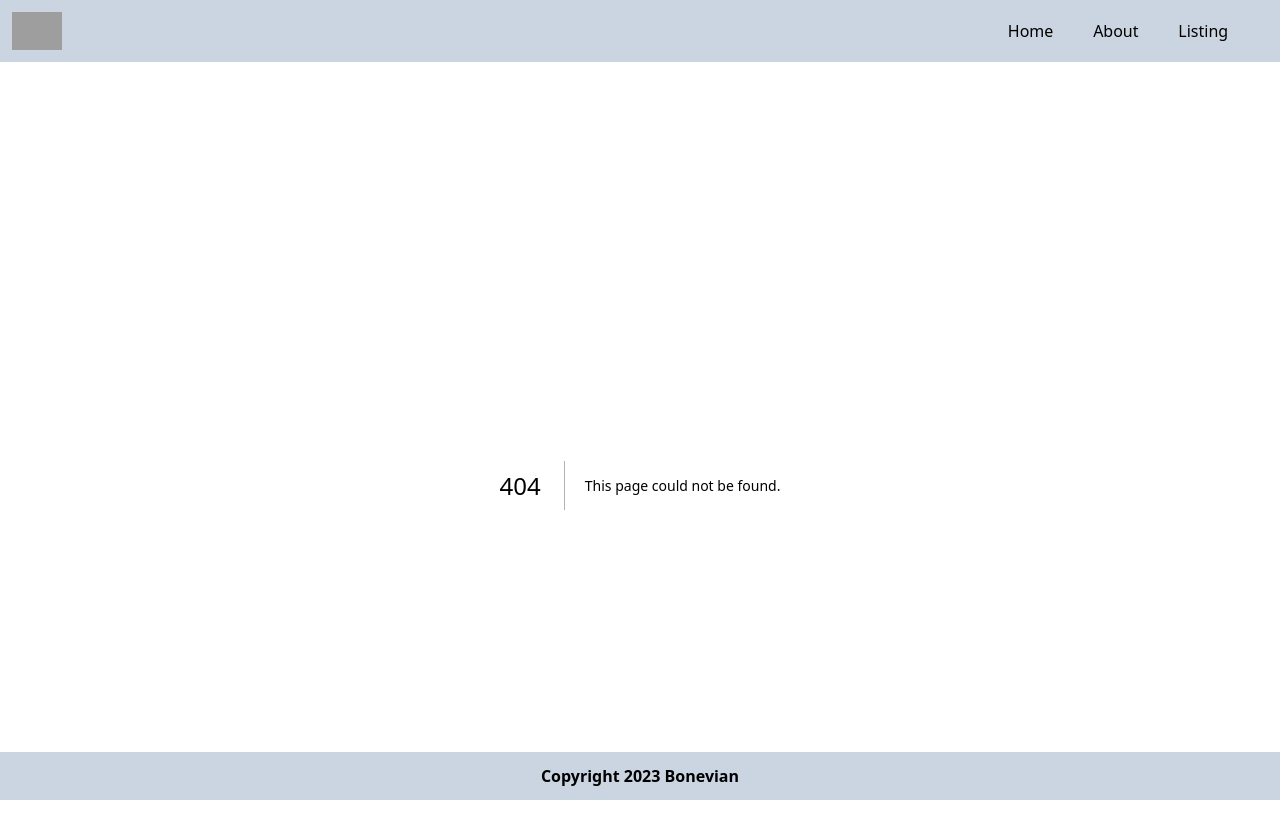
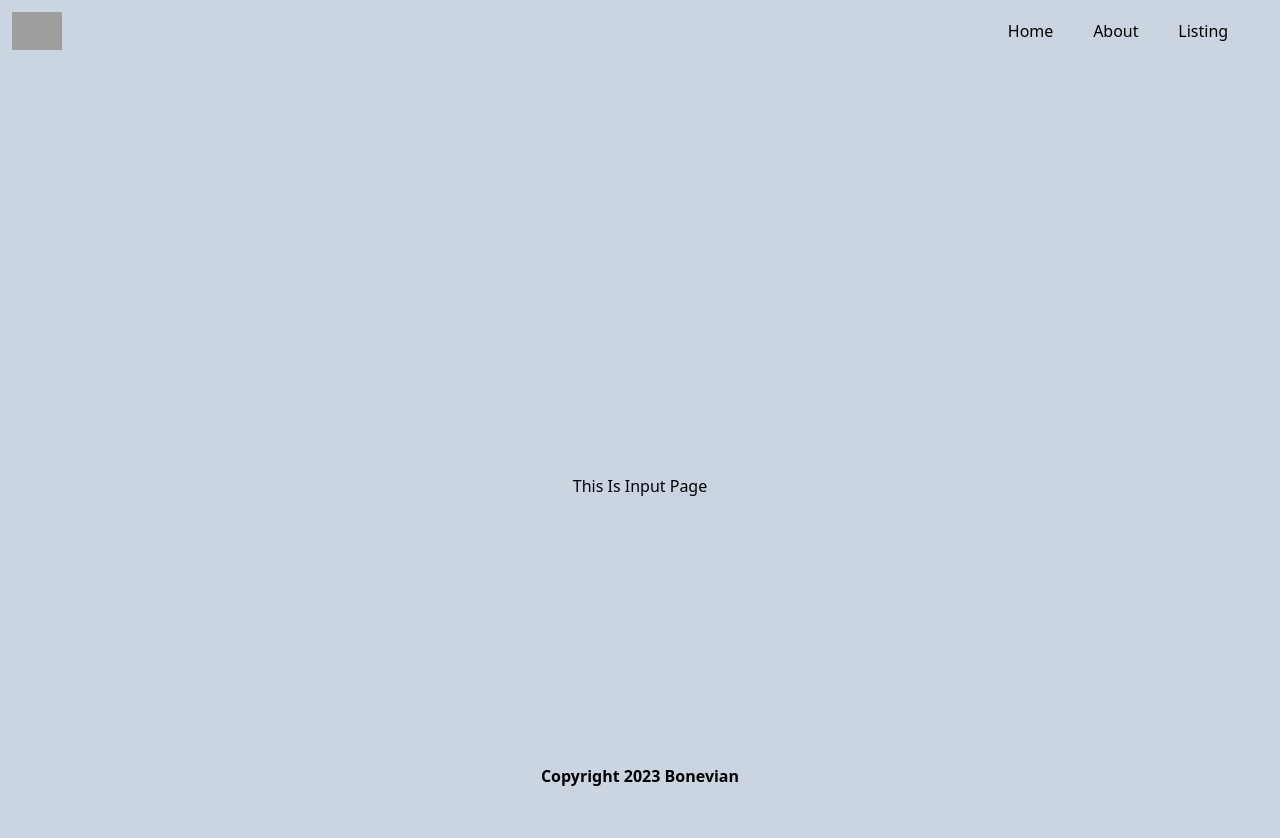
Before and after one commit to KonferensiHantuProject/next-qr, a Next.js app: page /input in a window 1280 px wide. Before the commit this address had no page. Shown: the top 838 px of the page. Built offline with nearby package versions, Linux system fonts and the light colour scheme; grey boxes are pictures that could not be loaded.

Commit message:
Updates View

```diff
--- a/components/Layout.js
+++ b/components/Layout.js
@@ -3,9 +3,9 @@ import Navbar from "./Navbar";
 
 const Layout = ({ children }) => {
     return (
-        <div className="content">
+        <div className="content bg-slate-300">
             <Navbar />
-                <div className="min-h-screen">
+                <div className="min-h-screen flex justify-center align-middle items-center">
                     {children}
                 </div>
             <Footer />
--- a/pages/index.js
+++ b/pages/index.js
@@ -5,8 +5,15 @@ const inter = Inter({ subsets: ['latin'] })
 
 export default function Home() {
   return (
-    <div className='font-extrabold'>
-      This is Home
+    <div className='px-10 my-auto bg-white min-h-250 min-w-250 lg:min-w-750 lg:max-w-750 max-w-250 rounded-md justify-center align-middle items-center flex'>
+      <div className='text-center'>
+        <p className='font-extrabold text-4xl lg:text-5xl'>Welcome</p>
+        <hr className='mt-2 mb-2 border-[0.3px] border-slate-300' />
+        <p className='font-semibold mb-3 lg:text-2xl lg:mb-5'>Aplikasi ini merupakan sebuah generator QR dengan Next JS</p>
+        <a className='' href="/input">
+          <button className='bg-blue-400 p-2 lg:p-3 lg:text-xl rounded-lg text-white'>Start</button>
+        </a>
+      </div>
     </div>
   )
 }
--- /dev/null
+++ b/pages/input.js
@@ -0,0 +1,9 @@
+const Input = () => {
+    return (
+        <div>
+            This Is Input Page
+        </div>
+    );
+}
+
+export default Input;
--- a/tailwind.config.js
+++ b/tailwind.config.js
@@ -12,6 +12,20 @@ module.exports = {
         'gradient-conic':
           'conic-gradient(from 180deg at 50% 50%, var(--tw-gradient-stops))',
       },
+      minHeight: {
+        '250': '250px',
+        '500': '500px',
+      },
+      minWidth: {
+        '250': '250px',
+        '500': '500px',
+        '750': '750px',
+      },
+      maxWidth: {
+        '250': '250px',
+        '500': '500px',
+        '750': '750px',
+      },
     },
   },
   plugins: [],
```
